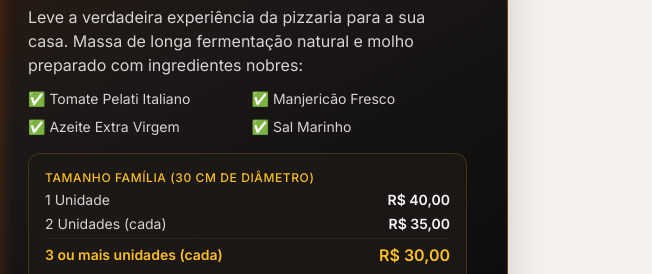
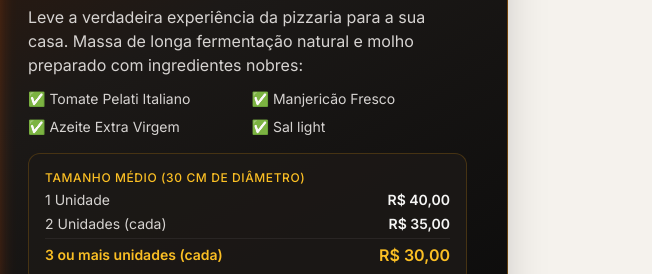
Before and after one commit to lartisansourdough/lartisan-site, a plain HTML site: page index.html in a window 1280 px wide. Shown: the part 4646-4920 px from the top of the page, 628-1280 px from the left. Drawn offline with nearby package versions, Linux system fonts and the light colour scheme; a web font is replaced by a local one.

Commit message:
Update ingredient and size descriptions in index.html

```diff
--- a/index.html
+++ b/index.html
@@ -460,13 +460,13 @@
             <li class="flex items-center gap-1.5">✅ Tomate Pelati Italiano</li>
             <li class="flex items-center gap-1.5">✅ Manjericão Fresco</li>
             <li class="flex items-center gap-1.5">✅ Azeite Extra Virgem</li>
-            <li class="flex items-center gap-1.5">✅ Sal Marinho</li>
+            <li class="flex items-center gap-1.5">✅ Sal light</li>
           </ul>
         </div>
 
         <!-- Bloco de Preços e Desconto Progressivo -->
         <div class="bg-stone-900/90 border border-amber-500/20 rounded-xl p-4">
-          <div class="text-xs text-amber-400 font-medium mb-1 uppercase tracking-wider">Tamanho Família (30 cm de diâmetro)</div>
+          <div class="text-xs text-amber-400 font-medium mb-1 uppercase tracking-wider">Tamanho Médio (30 cm de diâmetro)</div>
           <div class="space-y-1 text-sm">
             <div class="flex justify-between items-center text-stone-300">
               <span>1 Unidade</span>
```
